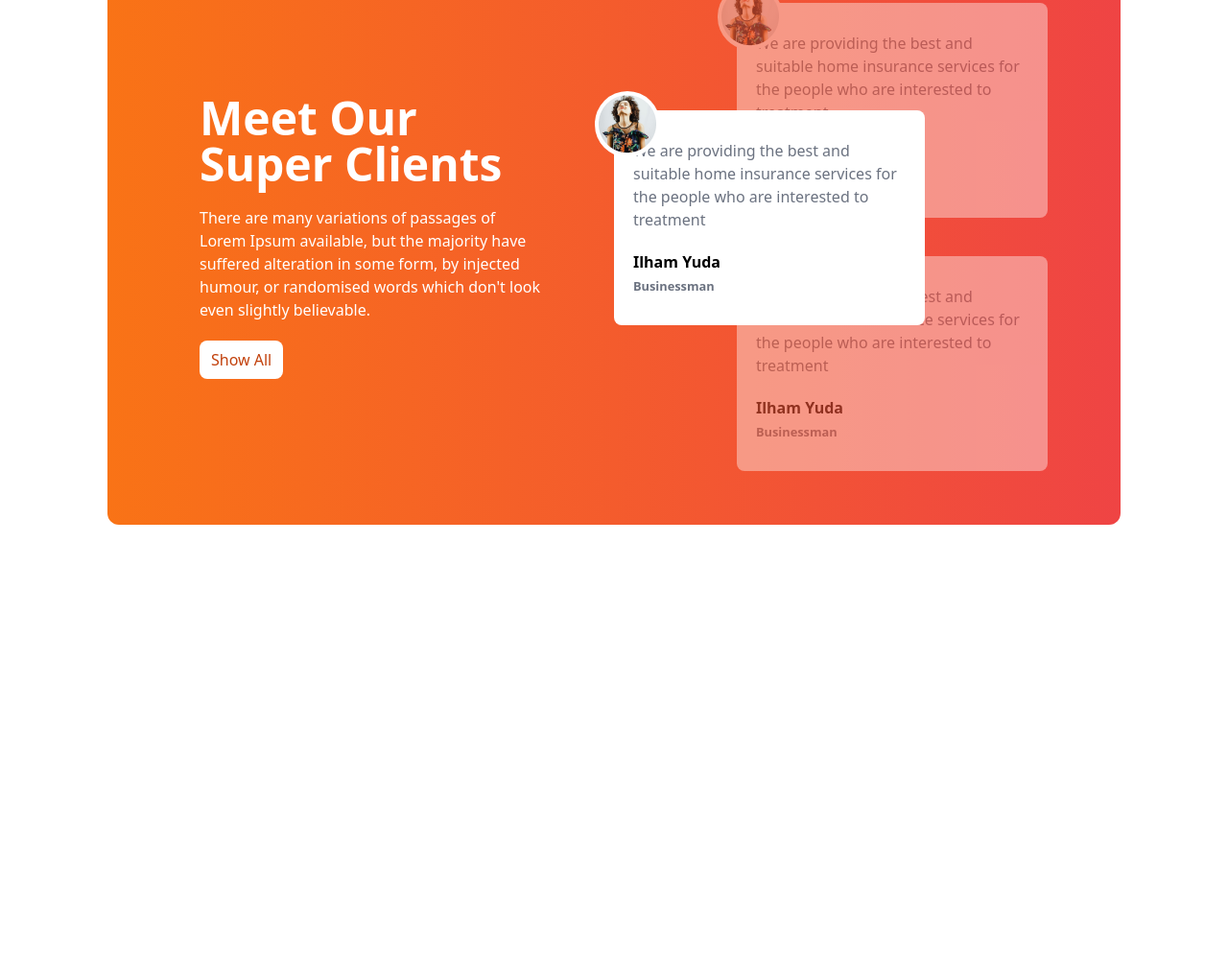
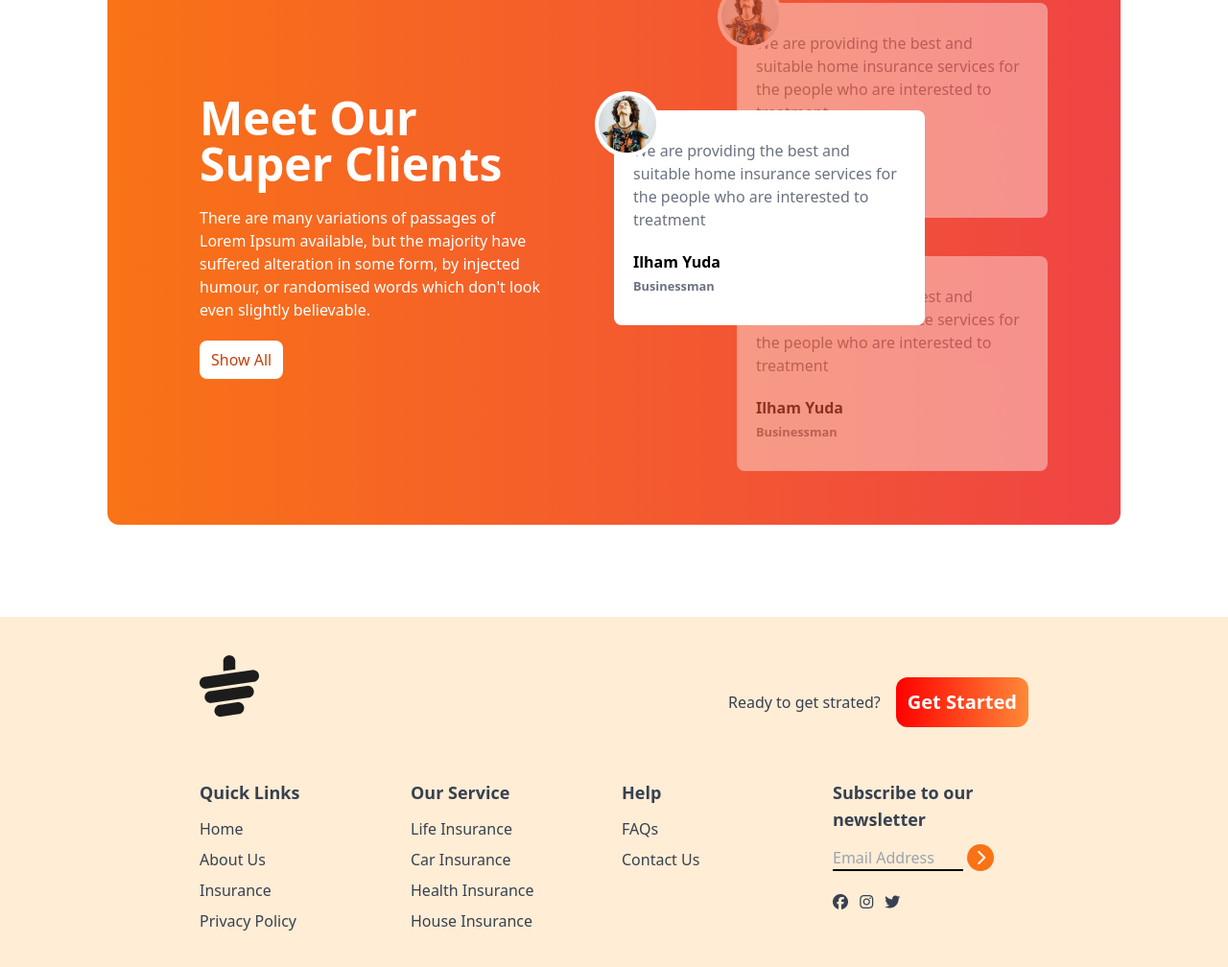
Before and after one commit to Helloworld2146/tea-house-tailwind, a plain HTML site: page index.html in a window 1280 px wide. Shown: the part 1907-2915 px from the top of the page at 96% size. Before the commit the page ends 2550 px from the top, so only its background shows below. Drawn offline with nearby package versions, Linux system fonts and the light colour scheme.

Commit message:
added footer section

```diff
--- a/index.html
+++ b/index.html
@@ -152,7 +152,69 @@
                  </div>
             </div>
           </section>
+          <!-- news section -->
+           <section>
+
+           </section>
     </main>
-    <footer></footer>
+    <footer class="bg-orange-100 text-gray-700 py-10 px-4 md:px-16">
+        <div class="w-3/4 mx-auto">
+            <!-- logo -->
+             <div class="mb-8 flex justify-between">
+                <img class="mb-8" src="images/cup.png" alt="">
+                <div class="flex items-center gap-4">
+                    <h4 class="">Ready to get strated?</h4>
+                    <button class="font-bold text-xl text-white items-center p-3 rounded-xl bg-gradient-to-r from-[#FF0000] to-[#FF8938]">Get Started</button>
+                 </div>
+             </div>
+             <!-- links -->
+             <div class="grid grid-cols-1 md:grid-cols-2 lg:grid-cols-4 gap-4">
+                <!-- first column -->
+                 <div>
+                    <h3 class="hover:text-blue-700 font-bold text-lg mb-3">Quick Links</h3>
+                    <ul class="space-y-2">
+                        <li class="hover:text-orange-600"><a href="">Home</a></li>
+                        <li class="hover:text-orange-600"><a href="">About Us</a></li>
+                        <li class="hover:text-orange-600"><a href="">Insurance</a></li>
+                        <li class="hover:text-orange-600"><a href="">Privacy Policy</a></li>
+                    </ul>
+                 </div>
+                <!-- second column -->
+                 <div>
+                    <h3 class="hover:text-blue-700 font-bold text-lg mb-3">Our Service</h3>
+                    <ul class="space-y-2">
+                        <li class="hover:text-orange-600"><a href="">Life Insurance</a></li>
+                        <li class="hover:text-orange-600"><a href="">Car Insurance</a></li>
+                        <li class="hover:text-orange-600"><a href="">Health Insurance</a></li>
+                        <li class="hover:text-orange-600"><a href="">House Insurance</a></li>
+                    </ul>
+                 </div>
+                <!-- third column -->
+                 <div>
+                    <h3 class="hover:text-blue-700 font-bold text-lg mb-3">Help</h3>
+                    <ul class="space-y-2">
+                        <li class="hover:text-orange-600"><a href="">FAQs</a></li>
+                        <li class="hover:text-orange-600"><a href="">Contact Us</a></li>
+                    </ul>
+                 </div>
+                 <!-- fourth column -->
+                   <div>
+                    <h3 class="hover:text-blue-700 font-bold text-lg mb-3">Subscribe to our newsletter</h3>
+                    <div class="flex flex-col space-y-2">
+                        <div>
+                            <input placeholder="Email Address" type="text" class="bg-transparent border-b-2 border-black w-4/6">
+                        <i class="fa-solid fa-chevron-right w-7 h-7 bg-orange-500 rounded-full text-white justify-center items-center inline-flex"></i>
+                        </div>
+                    </div>
+                    <div class="mt-5 space-x-2">
+                        <i class="fa-brands fa-facebook"></i>
+                        <i class="fa-brands fa-instagram"></i>
+                        <i class="fa-brands fa-twitter"></i>
+                    </div>
+                   </div>
+             </div>
+
+        </div>
+    </footer>
 </body>
 </html>
```
